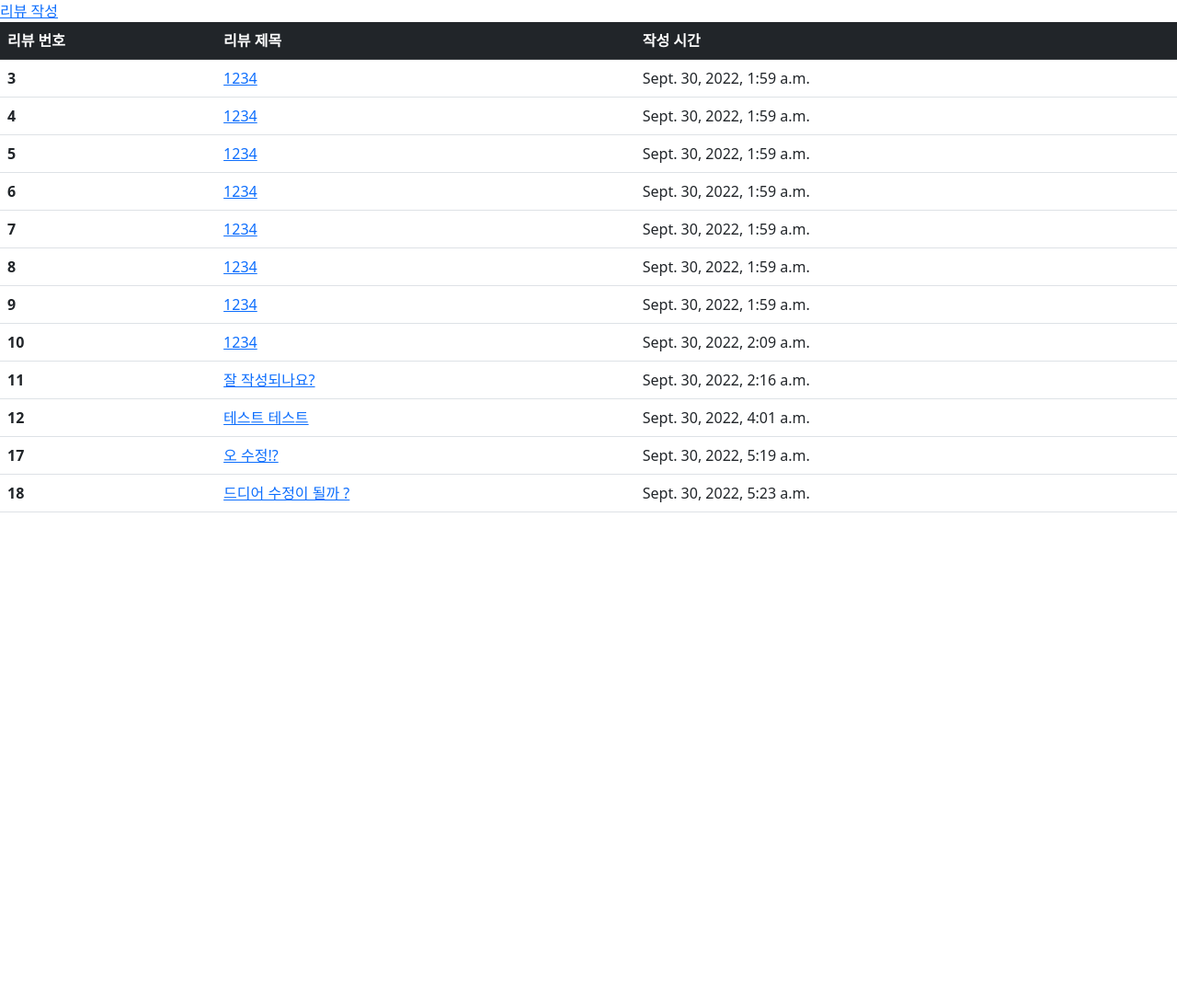
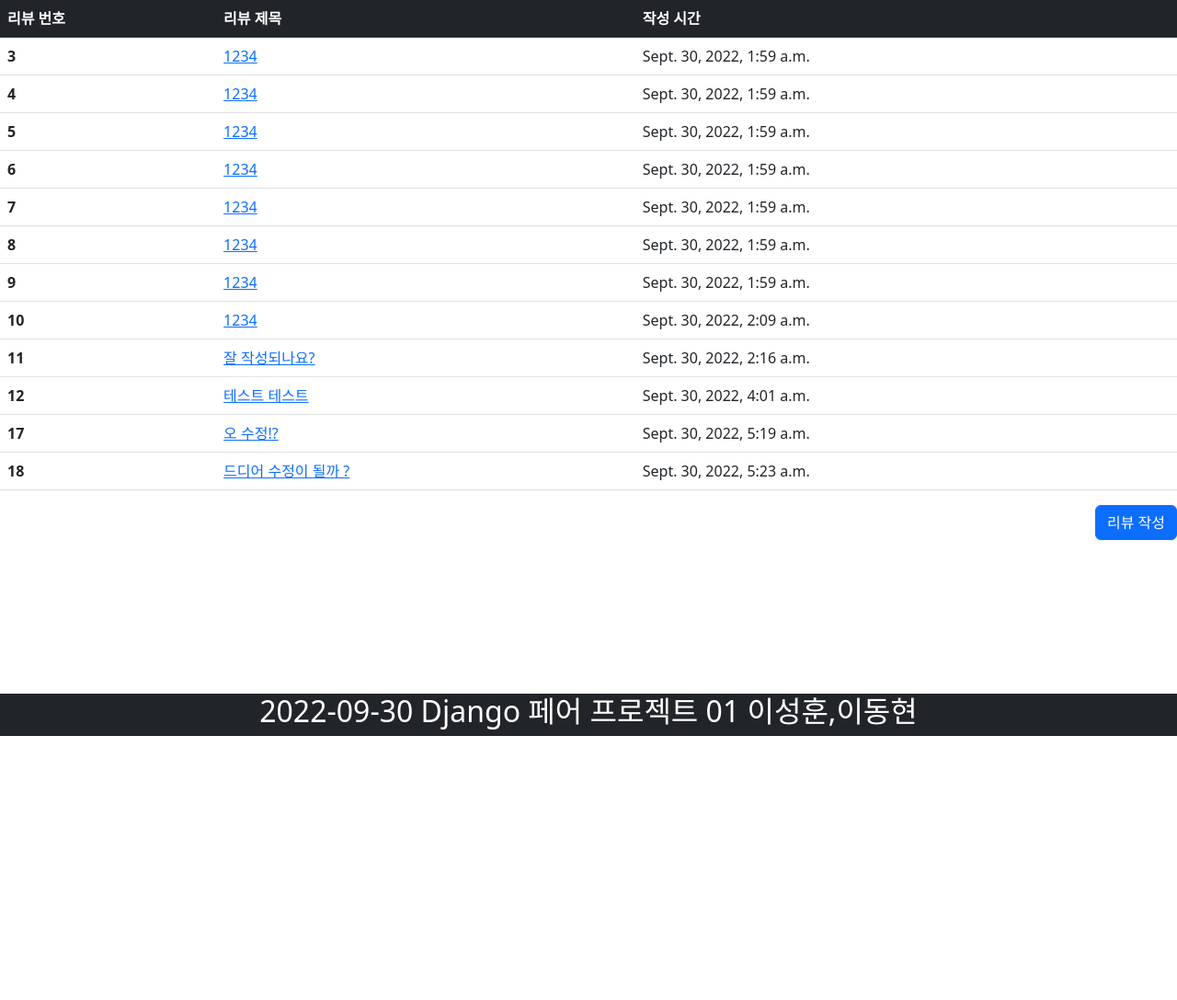
Before and after one commit to danny7128/mirror-test, a Django app: page / in a window 1280 px wide. Shown: the whole page at 92% size. Before the commit the page ends 557 px from the top, so only its background shows below. Run offline with Django 3.2, Linux system fonts and the light colour scheme; data comes from the database, SQL or seed files in the repository; both versions use the stored data as it was after the commit.

Commit message:
2022년 9월 30일 footer추가 button추가 완료

```diff
--- a/app_pairpjt1/templates/app_pairpjt1/index.html
+++ b/app_pairpjt1/templates/app_pairpjt1/index.html
@@ -1,10 +1,10 @@
 {% extends 'base.html' %}
 {% block content %}
 
+</div>
+
 <body>
 
-
-  <a href="{% url 'pjt1:review' %}">리뷰 작성</a>
 
   <table class="table">
     <thead class="table-dark">
@@ -15,7 +15,7 @@
       </tr>
     </thead>
 
-  {% for review in reviews %}
+    {% for review in reviews %}
 
     <tbody>
       <tr>
@@ -30,10 +30,22 @@
   </table>
 
 
+  <div class="text-end ">
+
+    <a class="btn btn-primary" href="{% url 'pjt1:review' %}">리뷰 작성</a>
+
+  </div>
 
 
+  <div style="height:500px ;"></div>
 
 
+  <footer class="bg-dark text-white text-center fixed-bottom">
+    <h2>
+      2022-09-30 Django 페어 프로젝트 01 이성훈,이동현
+    </h2>
+
+  </footer>
 
 </body>
 
```
Also changed, not shown: app_pairpjt1/templates/app_pairpjt1/detail.html (+18 -4 lines), app_pairpjt1/templates/app_pairpjt1/edit.html (+5 -3 lines), db.sqlite3.
